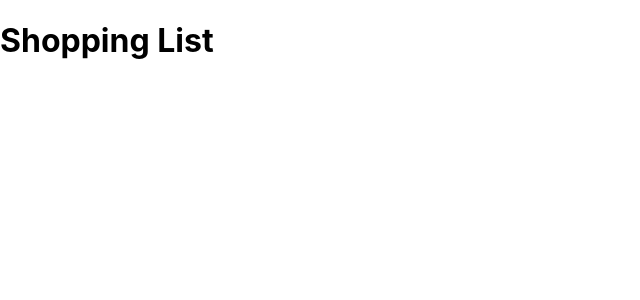
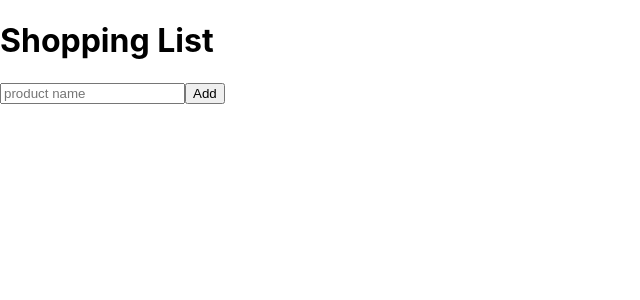
Before and after one commit to danielAwale/Typescript-101, a React (Create React App) app in the folder react/shopping-app/: page / in a window 1280 px wide. Shown: the top 300 px of the page, without its empty margins (0-640 px from the left). Built offline with nearby package versions, Linux system fonts and the light colour scheme.

Commit message:
contain another component shoppingitem that will contain a form

```diff
--- a/react/shopping-app/src/App.tsx
+++ b/react/shopping-app/src/App.tsx
@@ -3,6 +3,7 @@ import './App.css';
 // import Greeter from './components/Greeter';
 import ShoppingList from './components/ShoppingList';
 import Item from "./models/item"
+import ShoppingListForm from './components/ShoppingForm';
 
 function App() {
 
@@ -14,6 +15,7 @@ const [items, setItems] = useState<Item[]>([])
   return (
     <div>
       <ShoppingList items={items}/>
+      <ShoppingListForm />
     </div>
   );
 }
--- /dev/null
+++ b/react/shopping-app/src/components/ShoppingForm.tsx
@@ -0,0 +1,9 @@
+import React from "react";
+
+function ShoppingListForm(): JSX.Element {
+    return <form>
+        <input type="text" placeholder="product name" />
+        <button type="submit">Add</button>
+    </form>
+}
+export default ShoppingListForm
--- a/react/shopping-app/src/components/ShoppingList.tsx
+++ b/react/shopping-app/src/components/ShoppingList.tsx
@@ -6,8 +6,13 @@ interface ShoppingListProps {
 }
 
 export default function ShoppingList(props: ShoppingListProps): JSX.Element{
+    function handleSubmit(e: React.FormEvent) {
+        e.preventDefault();
+        console.log('submitted');
+
+    }
   return (
-    <div>
+    <div onSubmit={handleSubmit}>
         <h1>Shopping List</h1>
         <ul>
            {props.items.map(item => (
```
